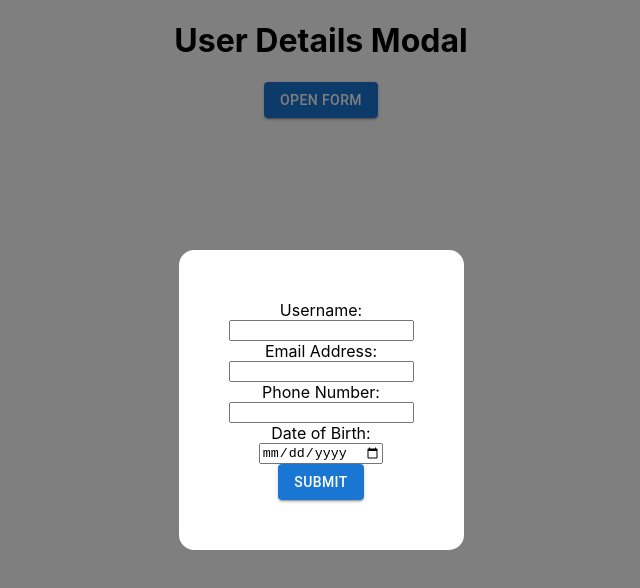
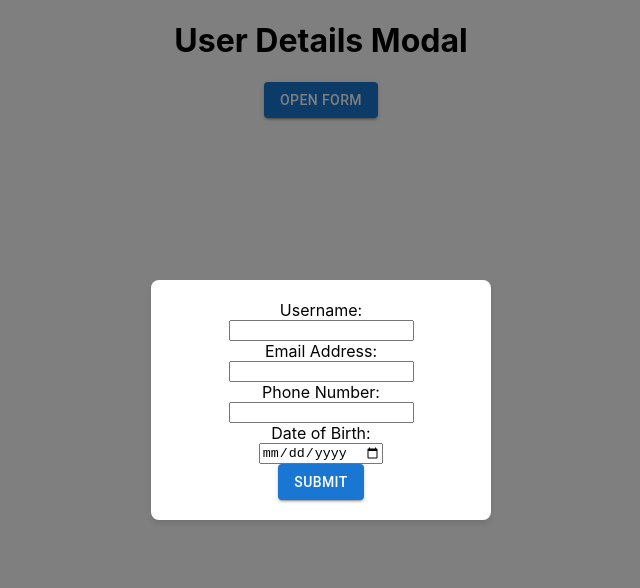
Before and after one commit to AswinDamodaran/xmodal, a React (Create React App) app: page / in a window 1280 px wide. Both pictures are taken after a click on the button "OPEN FORM". Shown: the top 588 px of the page, without its empty margins (319-959 px from the left). Built offline with nearby package versions, Linux system fonts and the light colour scheme.

Commit message:
close functionality

```diff
--- a/src/App.css
+++ b/src/App.css
@@ -6,7 +6,6 @@
   justify-content: center;
 
   align-items: center;
-
 }
 .forms {
   display: flex;
@@ -14,8 +13,23 @@
   justify-content: center;
   align-items: center;
 }
-.modal-content{
-  background-color: #fff;
-  padding: 50px;
-  border-radius: 15px;
+.modal {
+  position: fixed;
+  top: 0;
+  left: 0;
+  width: 100%;
+  height: 100%;
+  background: rgba(0, 0, 0, 0.5);
+  display: flex;
+  align-items: center;
+  justify-content: center;
 }
+
+.modal-content {
+  background: white;
+  padding: 20px;
+  border-radius: 8px;
+  width: 300px;
+  position: relative;
+  box-shadow: 0 4px 6px rgba(0, 0, 0, 0.1);
+}
--- a/src/App.js
+++ b/src/App.js
@@ -44,15 +44,8 @@ function App() {
       <Button onClick={handleModal} variant="contained">
         Open Form
       </Button>
-      <Modal
-        open={isOpen}
-        onClose={handleModal}
-        className="modal"
-        keepMounted={false}
-        BackdropProps={{
-          style: { pointerEvents: "none" },
-        }}
-      >
+      {isOpen && (
+        <div className="modal" >
           <div className="modal-content">
             <form onSubmit={handleSubmit} className="forms">
               <label htmlFor="username">Username:</label>
@@ -86,12 +79,17 @@ function App() {
                 value={dob}
                 onChange={(e) => setDob(e.target.value)}
               />
-            <Button className="submit-button" variant="contained" type="submit">
+              <Button
+                className="submit-button"
+                variant="contained"
+                type="submit"
+              >
                 Submit
               </Button>
             </form>
           </div>
-      </Modal>
+        </div>
+      )}
     </div>
   );
 }
```
Lines whose indentation alone changed are shown as unchanged.
